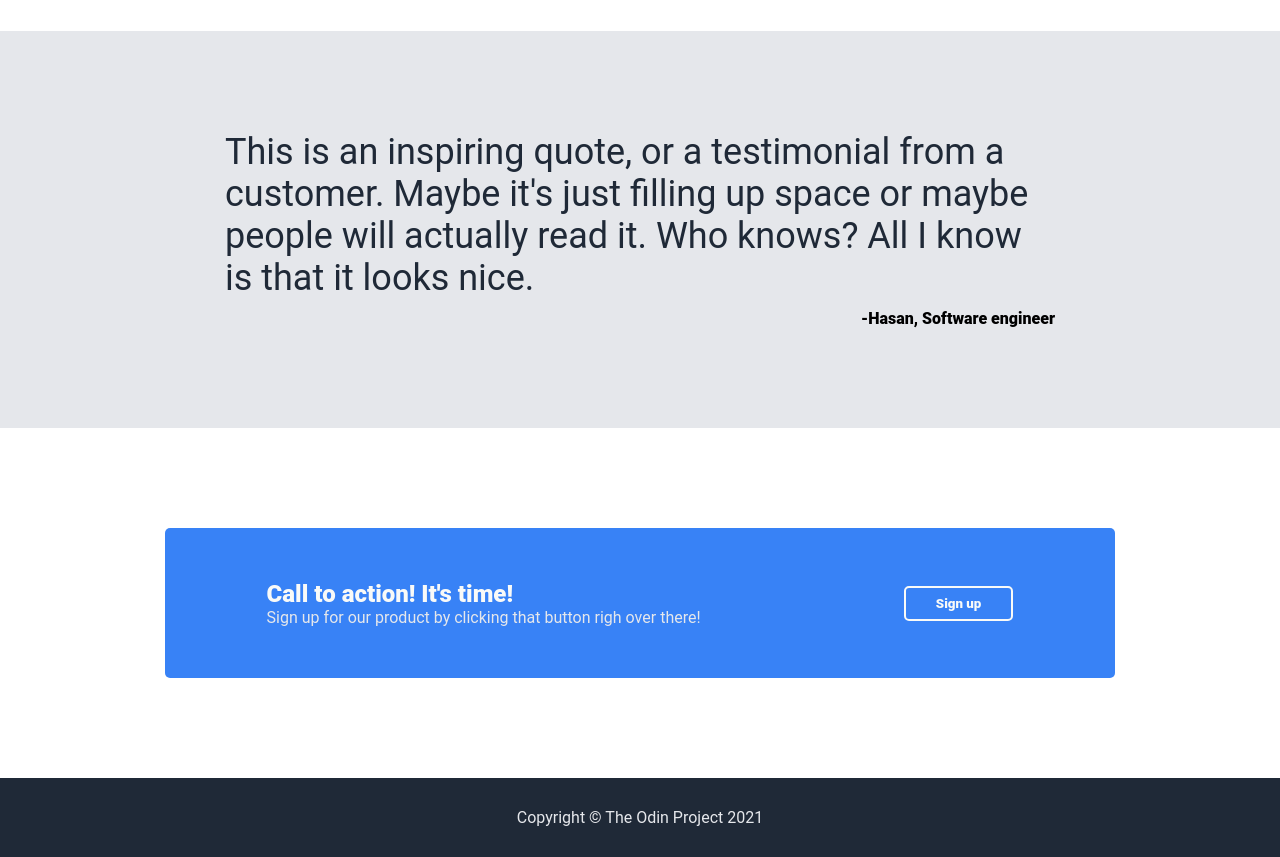
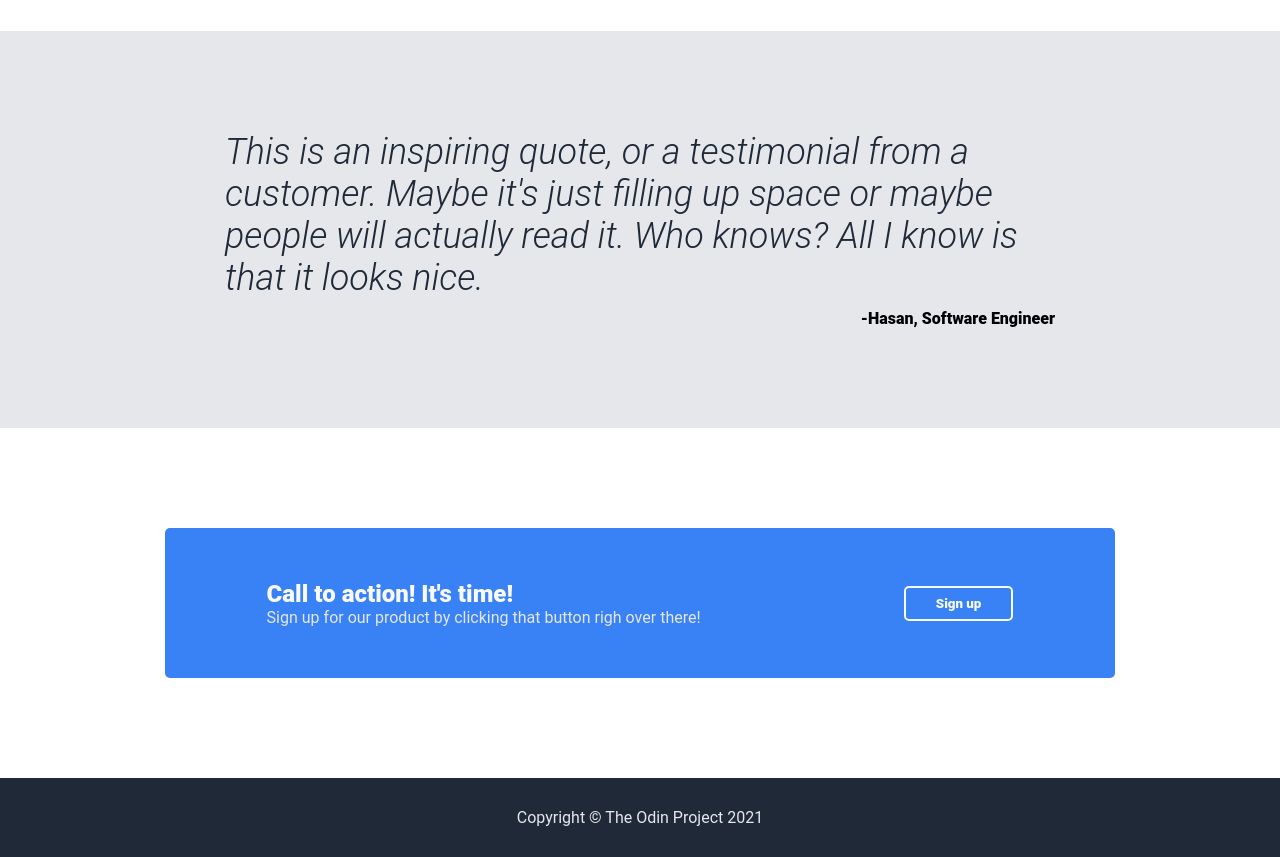
Before and after one commit to eng-hasan-mostafa/landing-page, a plain HTML site: page index.html in a window 1280 px wide. Shown: the part 880-1737 px from the top of the page. Drawn offline with Linux system fonts and the light colour scheme.

Commit message:
Use light and italic font in the quote section
This is required in the design.

```diff
--- a/css/style.css
+++ b/css/style.css
@@ -121,6 +121,8 @@
 
 .quote-section p {
     font-size: 36px;
+    font-style: italic;
+    font-weight: 300;
     color: #1F2937;
 }
 .quote-section .container {
--- a/index.html
+++ b/index.html
@@ -48,7 +48,7 @@
         <div class="quote-section">
             <div class="container">
                 <p>This is an inspiring quote, or a testimonial from a customer. Maybe it's just filling up space or maybe people will actually read it. Who knows? All I know is that it looks nice.</p>
-                <span>-Hasan, Software engineer</span>
+                <span>-Hasan, Software Engineer</span>
             </div>
         </div>
         <div class="action-section">
```
